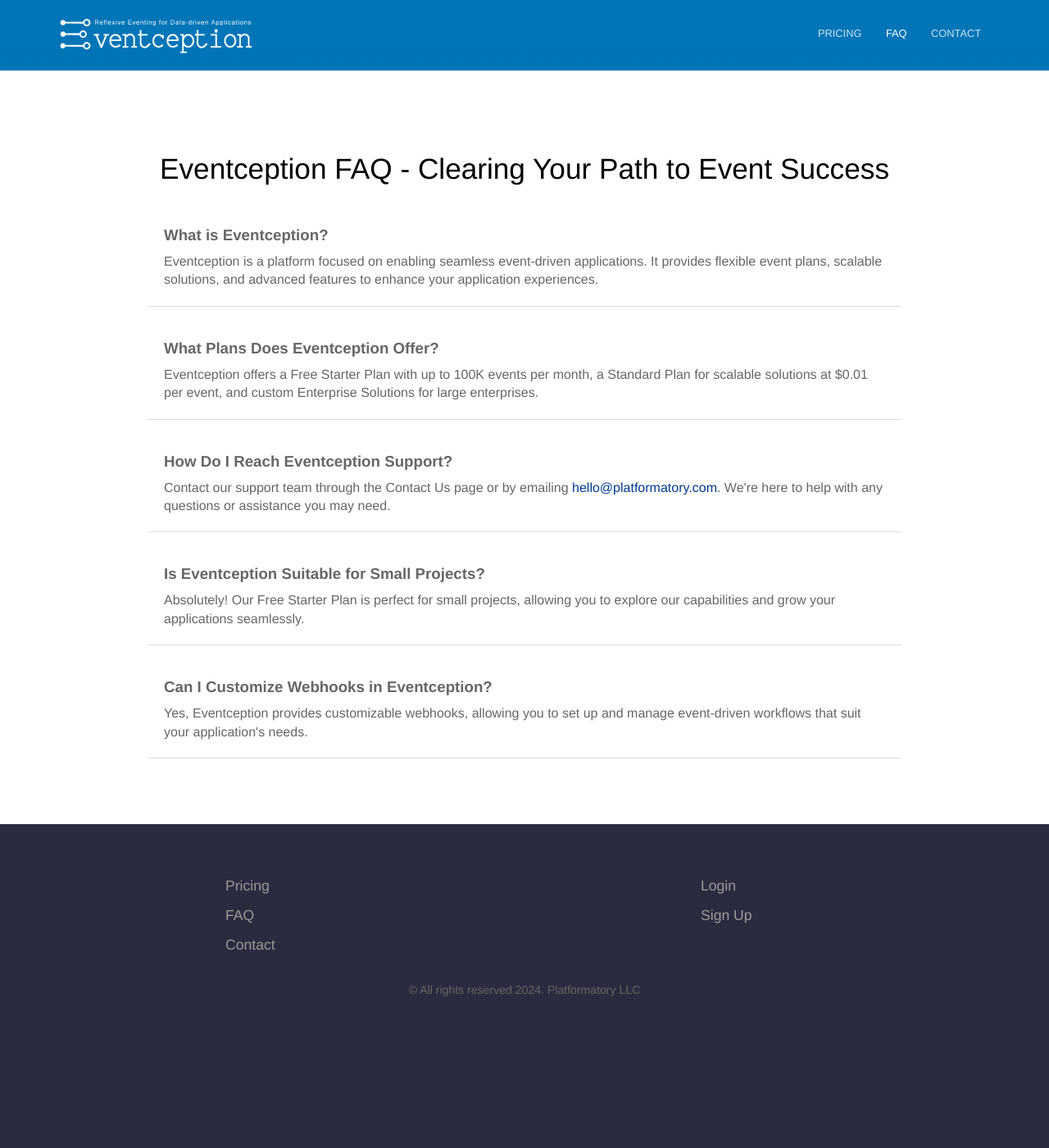
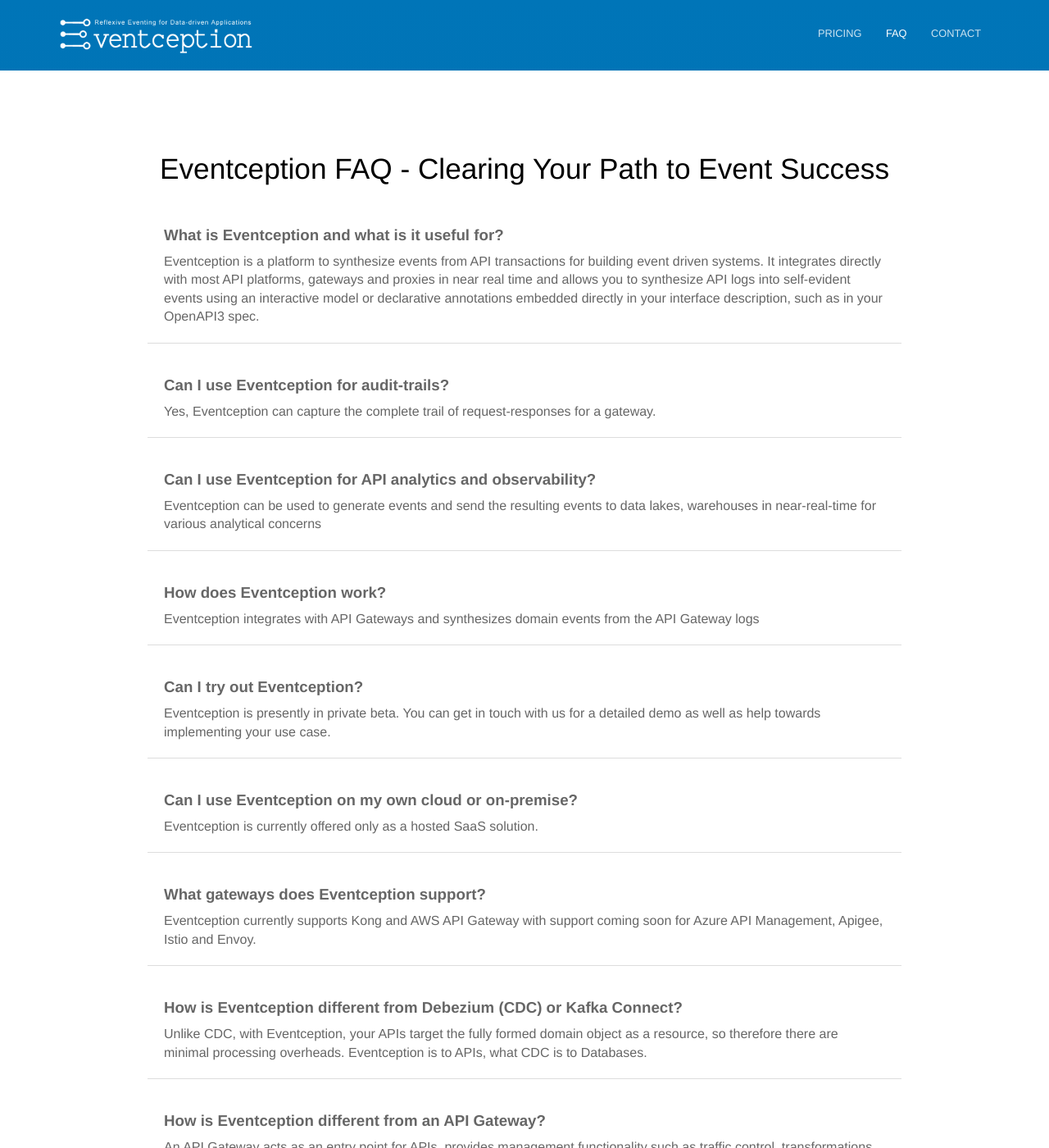
Before and after one commit to Platformatory/eventception-public, a Jekyll site: the page built from faq.html, in a window 1280 px wide and 1400 px high. Shown: the whole window at 82% size. Built offline with Jekyll 4.4.1, drawn with Linux system fonts in a browser that asks for light colours; some of the changed text lies outside the part shown.

Commit message:
upadted faq

```diff
--- a/faq.html
+++ b/faq.html
@@ -4,16 +4,30 @@
   We've built an amazing, fantastic team of developers, marketers, designers and
   sales people. -->
 faq:
-  - question: What is Eventception?
-    answer: Eventception is a platform focused on enabling seamless event-driven applications. It provides flexible event plans, scalable solutions, and advanced features to enhance your application experiences.
-  - question: What Plans Does Eventception Offer?
-    answer: Eventception offers a Free Starter Plan with up to 100K events per month, a Standard Plan for scalable solutions at $0.01 per event, and custom Enterprise Solutions for large enterprises.
-  - question: How Do I Reach Eventception Support?
-    answer: Contact our support team through the Contact Us page or by emailing <a href="mailto:hello@platformatory.com">hello@platformatory.com</a>. We're here to help with any questions or assistance you may need.
-  - question: Is Eventception Suitable for Small Projects?
-    answer: Absolutely! Our Free Starter Plan is perfect for small projects, allowing you to explore our capabilities and grow your applications seamlessly.
-  - question: Can I Customize Webhooks in Eventception?
-    answer: Yes, Eventception provides customizable webhooks, allowing you to set up and manage event-driven workflows that suit your application's needs.
+  - question: What is Eventception and what is it useful for?
+    answer: Eventception is a platform to synthesize events from API transactions for building event driven systems. It integrates directly with most API platforms, gateways and proxies in near real time and allows you to synthesize API logs into self-evident events using an interactive model or declarative annotations embedded directly in your interface description, such as in your OpenAPI3 spec.
+  - question: Can I use Eventception for audit-trails?
+    answer: Yes, Eventception can capture the complete trail of request-responses for a gateway.
+  - question: Can I use Eventception for API analytics and observability?
+    answer: Eventception can be used to generate events and send the resulting events to data lakes, warehouses in near-real-time for various analytical concerns
+  - question: How does Eventception work?
+    answer: Eventception integrates with API Gateways and synthesizes domain events from the API Gateway logs
+  - question: Can I try out Eventception?
+    answer: Eventception is presently in private beta. You can get in touch with us for a detailed demo as well as help towards implementing your use case.
+  - question: Can I use Eventception on my own cloud or on-premise?
+    answer: Eventception is currently offered only as a hosted SaaS solution.
+  - question: What gateways does Eventception support?
+    answer: Eventception currently supports Kong and AWS API Gateway with support coming soon for Azure API Management, Apigee, Istio and Envoy.
+  - question: How is Eventception different from Debezium (CDC) or Kafka Connect?
+    answer: Unlike CDC, with Eventception, your APIs target the fully formed domain object as a resource, so therefore there are minimal processing overheads. Eventception is to APIs, what CDC is to Databases.
+  - question: How is Eventception different from an API Gateway?
+    answer: An API Gateway acts as an entry point for APIs, provides management functionality such as traffic control, transformations and observability. Eventception, on the other hand, integrates with API Gateways to synthesize events to a message broker for building Event Driven systems.
+  - question: Can Eventception do stateful stream processing (ex:like Flink)
+    answer: Eventception is not meant for stateful stream processing. Eventception is used to generate API domain events using the request-response logs of an API Gateway. The output is a stream which can be consumed through various channels.
+  - question: Does Eventception work with Confluent cloud or Platform?
+    answer: Yes, Eventception supports Confluent Cloud/Platform for ingesting API logs and for consuming generated events.
+  - question: What are the available channels for consuming the events from Eventception?
+    answer: Events generated by Eventception can be consumed in 1 of 4 ways - through a Kafka consumer, a sink such as a database or S3, a webhook or using a HTTP API.
 ---
 
 {% if page.faq %}
```
